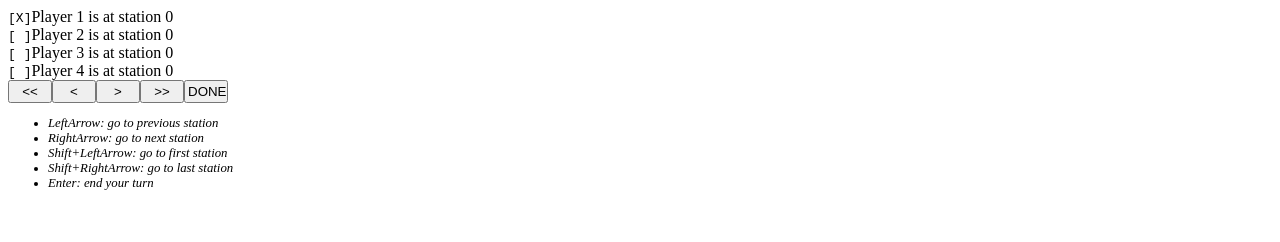
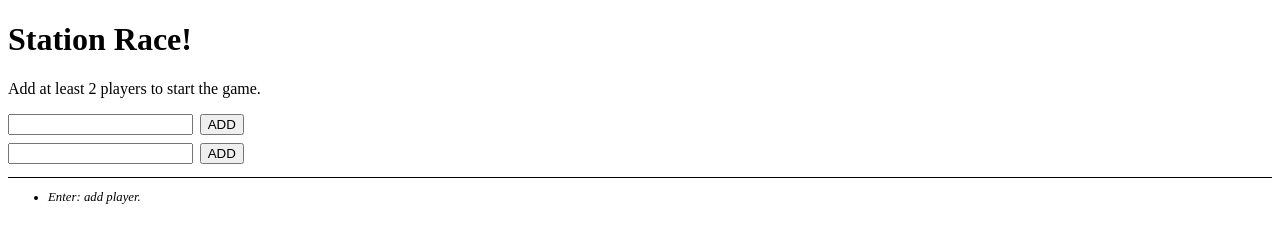
Before and after one commit to grancalavera/station-race, a React app: page / in a window 1280 px wide. Both pictures are taken after a click on the button "BEGIN". Built offline with nearby package versions, Linux system fonts and the light colour scheme.

Commit message:
Scaffold game setup

```diff
--- a/src/index.css
+++ b/src/index.css
@@ -1,3 +1,7 @@
+.control-bar {
+  margin-top: 1em;
+}
+
 .control {
   width: 44px;
   padding: 2px;
@@ -8,6 +12,24 @@
 }
 
 .small-print {
+  border-top: 1px solid black;
+  padding-top: 1em;
   font-style: italic;
   font-size: 0.8em;
 }
+
+.error {
+  color: red;
+  border: 2px solid red;
+  padding: 1em;
+  font-weight: bold;
+  background-color: lightpink;
+}
+
+.editor {
+  margin-bottom: 0.5em;
+}
+
+input {
+  margin-right: 0.5em;
+}
--- a/src/index.js
+++ b/src/index.js
@@ -6,34 +6,32 @@ const el = document.getElementById("root");
 
 // States
 const BEGIN = Symbol("BEGIN");
+const SETUP = Symbol("SETUP");
 const TURN = Symbol("TURN");
 const OVER = Symbol("OVER");
 
 // Transitions
-const GO_LEFT = Symbol();
-const GO_RIGHT = Symbol();
-const GO_FIRST = Symbol();
-const GO_LAST = Symbol();
-const NEXT_TURN = Symbol();
-const NEW_GAME = Symbol();
-const PLAY_AGAIN = Symbol();
+const GO_LEFT = Symbol("GO_LEFT");
+const GO_RIGHT = Symbol("GO_RIGHT");
+const GO_FIRST = Symbol("GO_FIRST");
+const GO_LAST = Symbol("GO_LAST");
+const NEXT_TURN = Symbol("NEXT_TURN");
+const NEW_GAME = Symbol("NEW_GAME");
+const PLAY_AGAIN = Symbol("PLAY_AGAIN");
 
 const initialGame = () => ({
   currentPlayer: 0,
+  minPlayers: 2,
+  maxPlayers: 4,
   firstStation: 0,
   lastStation: 3,
-  players: [
-    { name: "Player 1", station: 0 },
-    { name: "Player 2", station: 0 },
-    { name: "Player 3", station: 0 },
-    { name: "Player 4", station: 0 }
-  ]
+  players: []
 });
 
 const newGame = state => ({
   ...state,
   ...initialGame(),
-  currentState: TURN
+  currentState: SETUP
 });
 
 const playAgain = state => ({
@@ -117,7 +115,15 @@ class KeyboardController extends React.Component {
   }
 
   handleKeydown({ shiftKey, key }) {
-    const { onLeft, onRight, onShiftLeft, onShiftRight, onEnter } = this.props;
+    const {
+      onLeft,
+      onRight,
+      onShiftLeft,
+      onShiftRight,
+      onEnter,
+      onShiftEnter
+    } = this.props;
+
     switch (shiftKey ? `Shift${key}` : key) {
       case "ArrowLeft":
         onLeft();
@@ -133,6 +139,9 @@ class KeyboardController extends React.Component {
         break;
       case "Enter":
         onEnter();
+        break;
+      case "ShiftEnter":
+        onShiftEnter();
         break;
       default:
     }
@@ -190,17 +199,45 @@ const update = state => {
       case BEGIN:
         return (
           <React.Fragment>
+            <p>
+              If you can make sense of this game you're half way to winning.
+            </p>
             <button className="control control-large" onClick={begin}>
               BEGIN
             </button>
-            <p className="small-print">(or hit ENTER to begin)</p>
+            <ul className="small-print">
+              <li>Enter: begin the game.</li>
+            </ul>
+          </React.Fragment>
+        );
+      case SETUP:
+        // if there are less players than maxPlayers
+        // then add a new blank editor
+        // otherwise just don't
+        return (
+          <React.Fragment>
+            <p>Add at least {state.minPlayers} players to start the game.</p>
+            <div className="editor">
+              <input type="text" />
+              <button>ADD</button>
+            </div>
+            <div>
+              <input type="text" />
+              <button>ADD</button>
+            </div>
+            <ul className="small-print">
+              <li>Enter: add player.</li>
+              {state.players.length >= state.minPlayers ? (
+                <li>Shift+Enter: start game.</li>
+              ) : null}
+            </ul>
           </React.Fragment>
         );
       case TURN:
         return (
           <React.Fragment>
             {state.players.map(makePlayer(state.currentPlayer))}
-            <div>
+            <div className="control-bar">
               <button onClick={first} className="control">
                 {"<<"}
               </button>
@@ -213,16 +250,16 @@ const update = state => {
               <button onClick={last} className="control">
                 {">>"}
               </button>
-              <button onClick={next} className="control submit">
-                DONE
+              <button onClick={next} className="control">
+                ↵
               </button>
             </div>
             <ul className="small-print">
-              <li>LeftArrow: go to previous station</li>
-              <li>RightArrow: go to next station</li>
-              <li>Shift+LeftArrow: go to first station</li>
-              <li>Shift+RightArrow: go to last station</li>
-              <li>Enter: end your turn</li>
+              <li>LeftArrow: go to previous station.</li>
+              <li>RightArrow: go to next station.</li>
+              <li>Shift+LeftArrow: go to first station.</li>
+              <li>Shift+RightArrow: go to last station.</li>
+              <li>Enter: end your turn.</li>
             </ul>
           </React.Fragment>
         );
@@ -238,11 +275,18 @@ const update = state => {
                 NEW GAME
               </button>
             </div>
-            <p className="small-print">(or hit ENTER to play again)</p>
+            <ul className="small-print">
+              <li>Enter: play again.</li>
+              <li>Shift+Enter: play a new game.</li>
+            </ul>
           </React.Fragment>
         );
       default:
-        return null;
+        return (
+          <code className="error">
+            Error: un-implemented state {state.currentState.toString()}
+          </code>
+        );
     }
   };
 
@@ -254,7 +298,10 @@ const update = state => {
       onShiftRight={last}
       onEnter={resolveOnEnter()}
     >
-      {uiFromState()}
+      <React.Fragment>
+        <h1>Station Race!</h1>
+        {uiFromState()}
+      </React.Fragment>
     </KeyboardController>,
     el
   );
```
